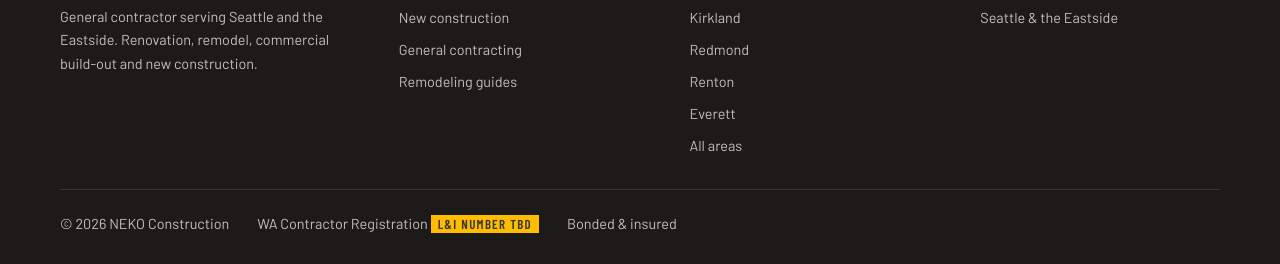
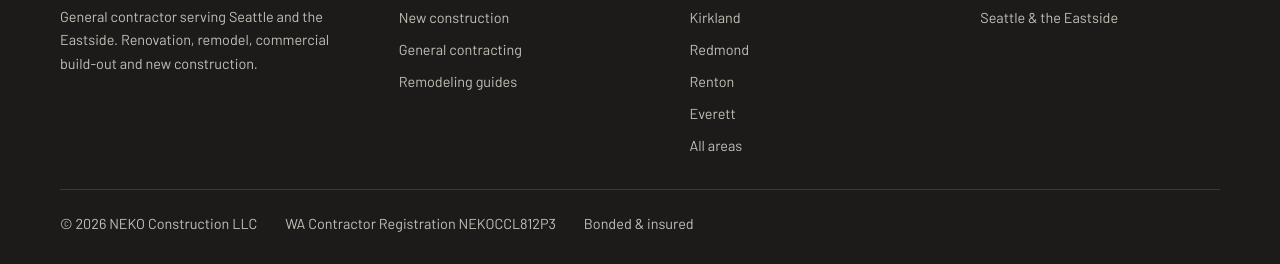
Before and after one commit to lukinmiami-max/neko-construction, a plain HTML site: page renton.html in a window 1280 px wide. Shown: the part 3634-3898 px from the top of the page. Drawn offline with nearby package versions, Linux system fonts and the light colour scheme.

Commit message:
Лицензия L&I NEKOCCL812P3 со ссылкой на реестр, NEKO Construction LLC в подвале и разметке
Co-Authored-By: Claude Opus 5.5 <noreply@anthropic.com>
Claude-Session: https://claude.ai/code/session_01MfiJAu863cdmD49ZEznd1Y

```diff
--- a/renton.html
+++ b/renton.html
@@ -944,10 +944,13 @@ a { color: inherit; }
 .nav a, .nav__toggle, .header .btn { white-space: nowrap; }
 @media (max-width: 1420px) { .nav { gap: 18px; } .nav a, .nav__toggle { letter-spacing: 0.08em; } }
 @media (max-width: 1180px) { .header__tel { display: none; } }
+
+.lic { color: inherit; text-decoration: underline; text-decoration-color: var(--gold); text-underline-offset: 3px; }
+.lic:hover { color: var(--gold); }
 </style>
 <script type="application/ld+json">
 {"@context":"https://schema.org","@type":"GeneralContractor",
-"name":"NEKO Construction","telephone":"+14257404501",
+"name":"NEKO Construction","legalName":"NEKO Construction LLC","telephone":"+14257404501",
 "url":"https://neko-construction.com/","areaServed":{"@type":"City","name":"Renton, WA"},
 "address":{"@type":"PostalAddress","addressRegion":"WA","addressCountry":"US"},
 "sameAs":["https://www.instagram.com/neko.construction/"]}
@@ -1122,8 +1125,8 @@ a { color: inherit; }
       </div>
     </div>
     <div class="footer__legal">
-      <span>© <span id="year">2026</span> NEKO Construction</span>
-      <span>WA Contractor Registration <span class="todo">L&amp;I number TBD</span></span>
+      <span>© <span id="year">2026</span> NEKO Construction LLC</span>
+      <span>WA Contractor Registration <a class="lic" href="https://secure.lni.wa.gov/verify/Detail.aspx?UBI=&amp;LIC=NEKOCCL812P3&amp;SAW=" target="_blank" rel="noopener">NEKOCCL812P3</a></span>
       <span>Bonded &amp; insured</span>
     </div>
   </div>
```
Also changed, not shown: bellevue.html (+6 -3 lines), blog/bathroom-remodel-cost-seattle/index.html (+5 -2 lines), blog/index.html (+5 -2 lines), everett.html (+6 -3 lines), index.html (+7 -4 lines), kirkland.html (+6 -3 lines), redmond.html (+6 -3 lines), seattle.html (+6 -3 lines), service-areas.html (+6 -3 lines).
